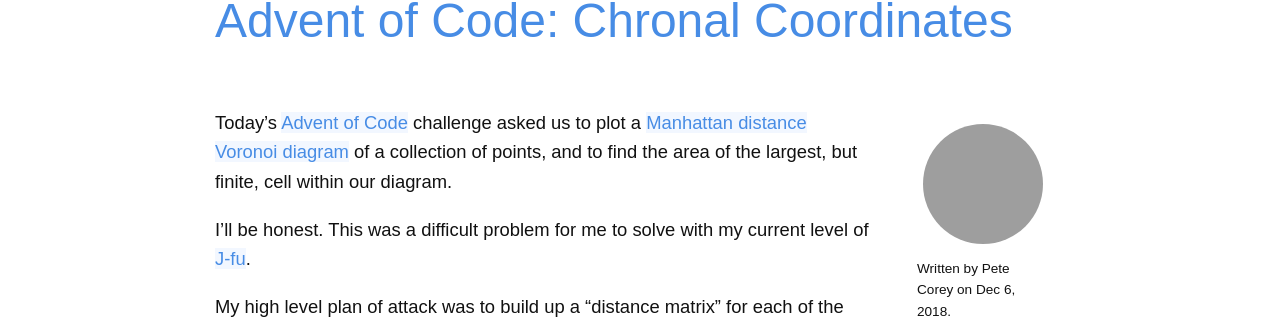
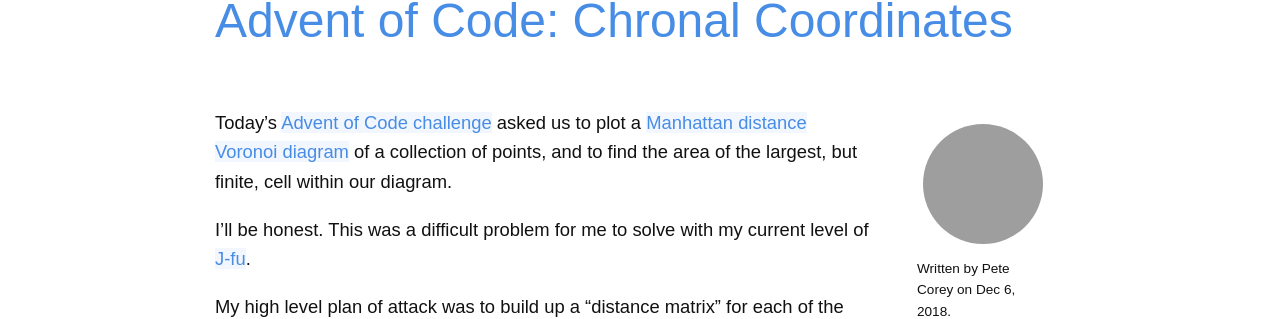
Before and after one commit to pcorey/pcorey.github.io, a Jekyll site: the page built from _posts/2018-12-06-advent-of-code-chronal-coordinates.markdown, in a window 1280 px wide and 900 px high. Shown: the part 159-478 px from the top of the window. Built offline with Jekyll 4.4.1, drawn with Linux system fonts in a browser that asks for light colours; nearby versions of some CDN libraries; comment, search, counter and statistics services are not loaded; some of the changed lines change nothing that is shown; grey boxes are pictures that could not be loaded.

Commit message:
Challenge

```diff
--- a/_posts/2018-12-06-advent-of-code-chronal-coordinates.markdown
+++ b/_posts/2018-12-06-advent-of-code-chronal-coordinates.markdown
@@ -9,7 +9,7 @@
 image: "https://s3-us-west-1.amazonaws.com/www.east5th.co/img/advent-of-code-chronal-coordinates/Screen+Shot+2018-12-06+at+7.53.45+PM.png"
 ---
 
-Today's [Advent of Code](https://adventofcode.com/) challenge asked us to plot a [Manhattan distance](https://en.wikipedia.org/wiki/Taxicab_geometry) [Voronoi diagram](https://en.wikipedia.org/wiki/Voronoi_diagram) of a collection of points, and to find the area of the largest, but finite, cell within our diagram.
+Today's [Advent of Code challenge](https://adventofcode.com/2018/day/6) asked us to plot a [Manhattan distance](https://en.wikipedia.org/wiki/Taxicab_geometry) [Voronoi diagram](https://en.wikipedia.org/wiki/Voronoi_diagram) of a collection of points, and to find the area of the largest, but finite, cell within our diagram.
 
 I'll be honest. This was a difficult problem for me to solve with my current level of [J-fu](http://www.jsoftware.com/).
 
```
